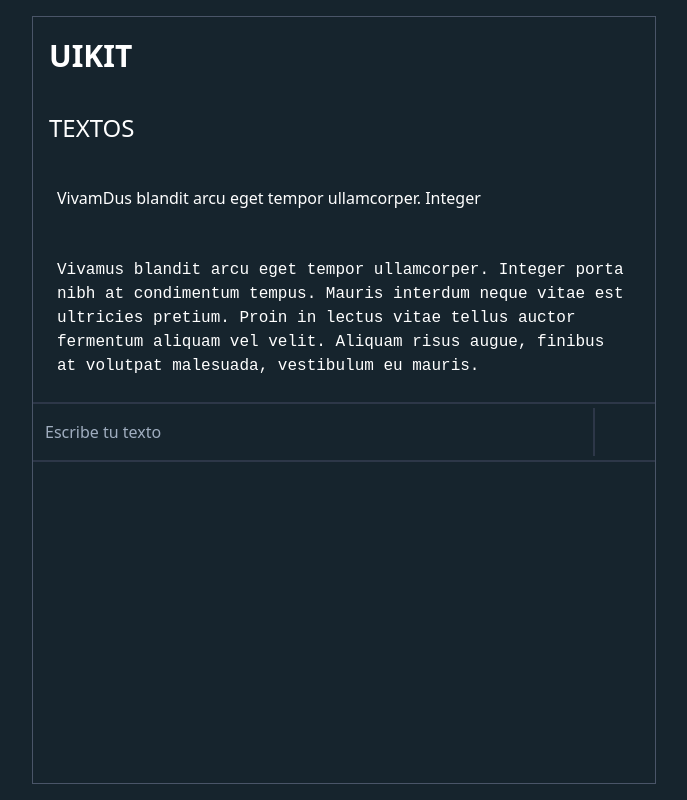
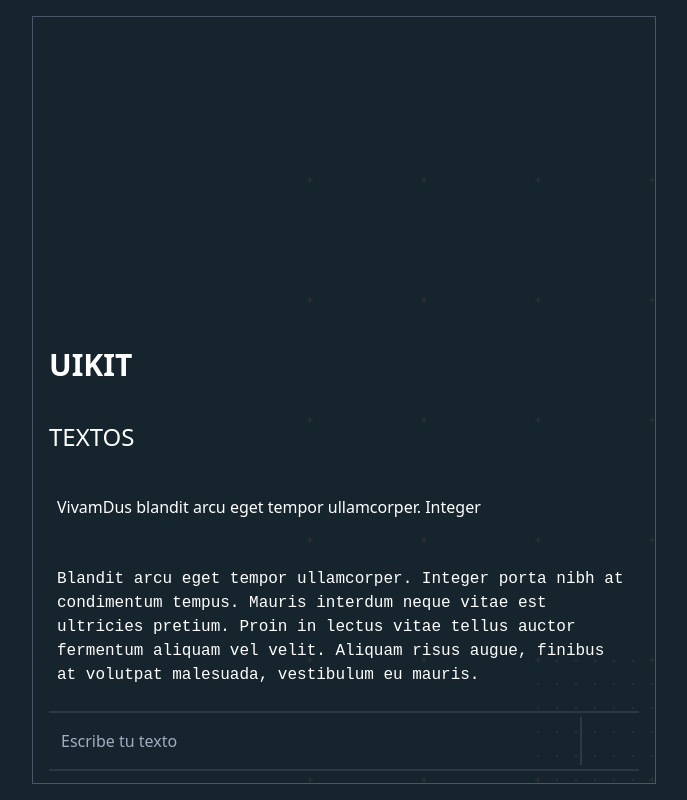
Before and after one commit to karlosgliberal/sinsi, a Next.js app: page /uikit in a window 1280 px wide. Shown: the whole page, without its empty margins (296-983 px from the left). Built offline with nearby package versions, Linux system fonts and the light colour scheme.

Commit message:
Ya tengo un patrón para el fondo con imágenes y todo

```diff
--- a/pages/uikit/index.js
+++ b/pages/uikit/index.js
@@ -1,8 +1,10 @@
 export default () => (
   <div className="p-4 bg-sinsiblue w-screen h-screen flex justify-center">
 
-    <div class="w-1/2 border border-gray-700">
 
+
+
+    <div class="w-1/2 border border-gray-700 flex flex-col justify-end bg-dots">
 
       <div class="p-4">
         <h1 className="text-3xl font-bold text-white">UIKIT</h1>
@@ -17,16 +19,16 @@ export default () => (
           VivamDus blandit arcu eget tempor ullamcorper. Integer
         </p>
         <p class="font-sinsimono p-6 text-white">
-          Vivamus blandit arcu eget tempor ullamcorper. Integer porta nibh at condimentum tempus. Mauris interdum neque vitae est ultricies pretium. Proin in lectus vitae tellus auctor fermentum aliquam vel velit. Aliquam risus augue, finibus at volutpat malesuada, vestibulum eu mauris.
+          Blandit arcu eget tempor ullamcorper. Integer porta nibh at condimentum tempus. Mauris interdum neque vitae est ultricies pretium. Proin in lectus vitae tellus auctor fermentum aliquam vel velit. Aliquam risus augue, finibus at volutpat malesuada, vestibulum eu mauris.
         </p>
 
       </div>
-      <div class="border-t-2 border-b-2 border-gray-800 p-1 grid grid-cols-submit">
+      <div class="border-t-2 border-b-2 border-gray-800 p-1 mb-3 mx-4 grid grid-cols-submit">
         <div class="">
-          <input type="text" class="bg-transparent w-full focus:border-transparent py-3 px-2" placeholder="Escribe tu texto"></input>
+          <input type="text" class="border-0 bg-transparent w-full focus:border-transparent py-3 px-2 rounded-none" placeholder="Escribe tu texto"></input>
         </div>
         <div class="border-l-2 border-gray-800 ">
-
+          {/* Submit */}
         </div>
 
       </div>
--- a/styles/main.css
+++ b/styles/main.css
@@ -5,3 +5,11 @@
 @tailwind utilities;
 
 @import url("https://fonts.googleapis.com/css2?family=Space+Mono&display=swap");
+
+.bg-dots {
+    background-image: url("/images/bg-dots.svg");
+
+    @apply bg-right-bottom;
+
+    @apply bg-no-repeat;
+}
```
Also changed, not shown: public/images/bg-dots.svg (added).
